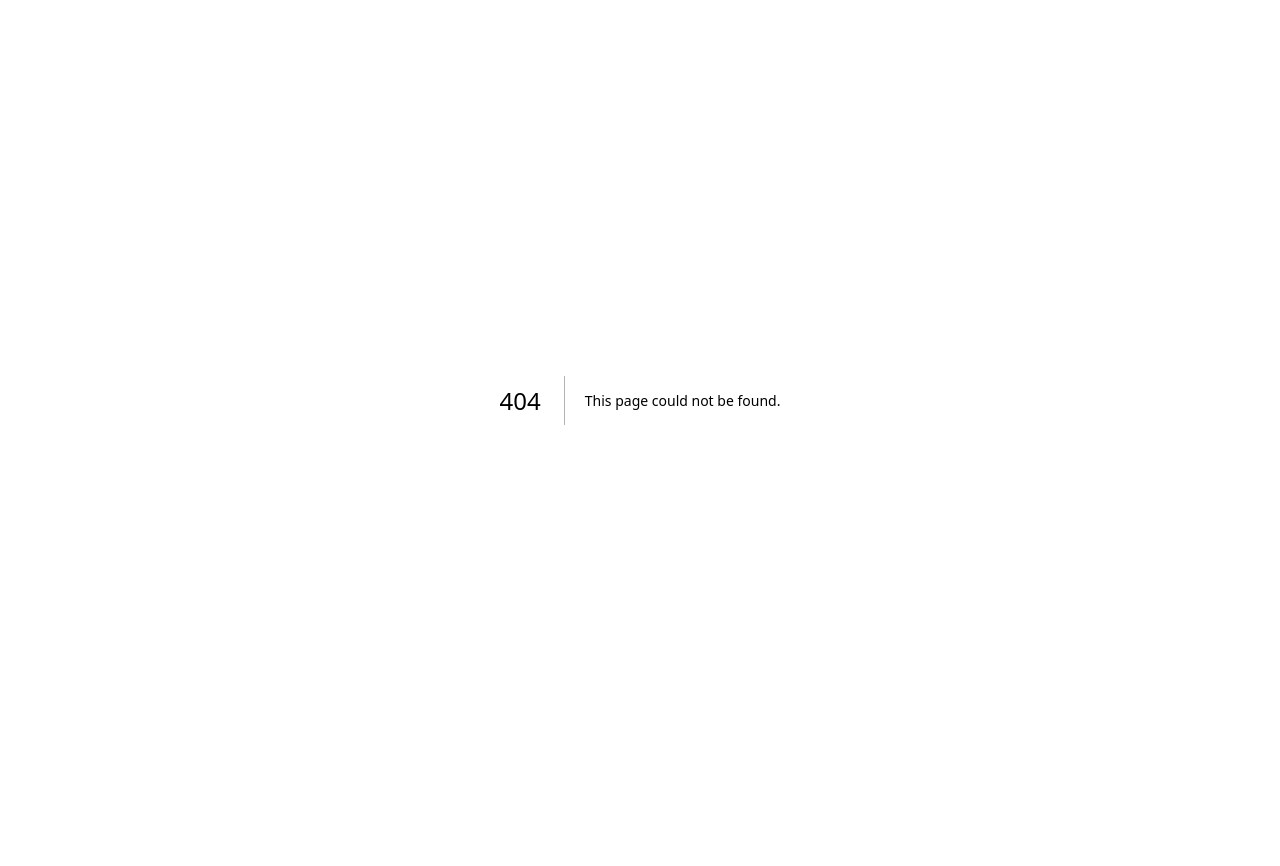
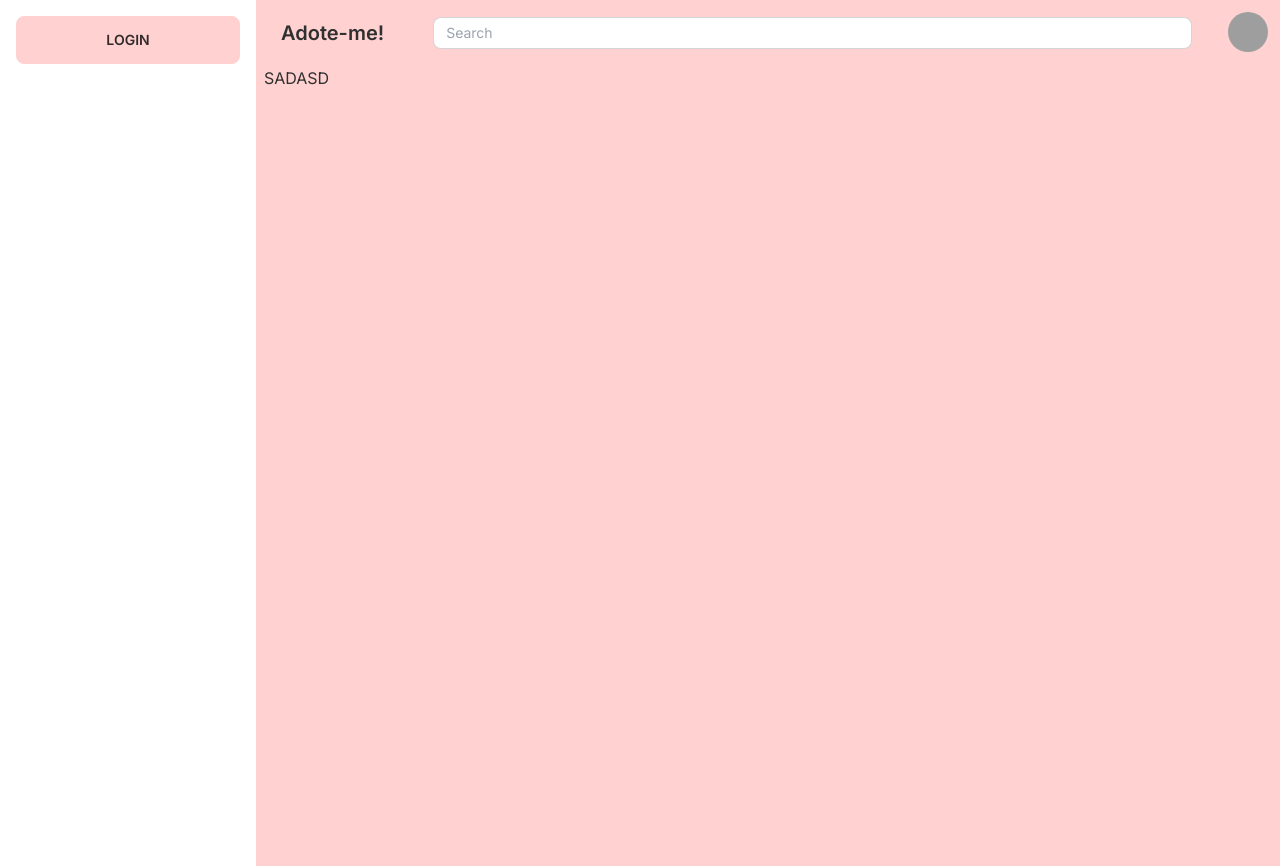
Before and after one commit to Bruno-Venturini/adote-me, a Next.js app in the folder adote-me/: page /dashboard in a window 1280 px wide. Before the commit this address had no page. Before the commit the page ends 800 px from the top, so only its background shows below. Built offline with nearby package versions, Linux system fonts and the light colour scheme; grey boxes are pictures that could not be loaded.

Commit message:
#003 Iniciando criação de componentes e base do design

```diff
--- /dev/null
+++ b/adote-me/src/app/components/dashboard.tsx
@@ -0,0 +1,13 @@
+export function Dashboard() {
+    return (
+        <div className="bg-primary px-2">
+            <div className="relative h-screen w-full md:w-auto ...">
+                <div className="absolute inset-y-0 left-0 w-16 ...">
+                    <div className="flex gap-2">
+                        SADASD
+                    </div>
+                </div>
+            </div>
+        </div>
+    )
+}
--- /dev/null
+++ b/adote-me/src/app/components/navbar.tsx
@@ -0,0 +1,34 @@
+export function Navbar() {
+    return (
+        <div>
+            <div className="navbar bg-primary">
+                <div className="flex-0 gap-1">
+                    <a className="btn btn-ghost normal-case text-xl">Adote-me!</a>
+                </div>
+                <div className="flex-auto gap-2 px-8">
+                    <input type="text" placeholder="Search" className="input input-sm input-bordered w-full"/>
+                </div>
+                <div className="flex-none gap-2">
+                    <div className="dropdown dropdown-end">
+                        <label tabIndex="0" className="btn btn-ghost btn-circle avatar">
+                            <div className="w-10 rounded-full">
+                                <img src="https://cdn-icons-png.flaticon.com/512/149/149071.png"/>
+                            </div>
+                        </label>
+                        <ul tabIndex="0"
+                            className="mt-3 p-2 shadow menu menu-sm dropdown-content bg-primary rounded-box w-52">
+                            <li>
+                                <a className="justify-between">
+                                    Profile
+                                    <span className="badge">New</span>
+                                </a>
+                            </li>
+                            <li><a>Settings</a></li>
+                            <li><a>Logout</a></li>
+                        </ul>
+                    </div>
+                </div>
+            </div>
+        </div>
+    )
+}
--- /dev/null
+++ b/adote-me/src/app/components/navigation.tsx
@@ -0,0 +1,17 @@
+import {Navbar} from "@/app/components/navbar";
+import {Sidebar} from "@/app/components/sidebar";
+import {Dashboard} from "@/app/components/dashboard";
+
+export function Navigation() {
+    return(
+        <div data-theme="mytheme" className="flex flex-row">
+            <div className="flex-initial">
+                <Sidebar></Sidebar>
+            </div>
+            <div className="flex-1">
+                <Navbar></Navbar>
+                <Dashboard></Dashboard>
+            </div>
+        </div>
+    )
+}
--- /dev/null
+++ b/adote-me/src/app/components/sidebar.tsx
@@ -0,0 +1,18 @@
+import {Navbar} from "@/app/components/navbar";
+
+export function Sidebar() {
+
+    return(
+        <div className="drawer-open">
+            <input id="my-drawer" type="checkbox" className="drawer-toggle"/>
+            <div className="drawer-side">
+                <label htmlFor="my-drawer" className="drawer-overlay"></label>
+                <ul className="menu p-4 w-64 h-full bg-base-100 text-base-content">
+                    <button className="btn btn-primary">
+                        Login
+                    </button>
+                </ul>
+            </div>
+        </div>
+    )
+}
--- /dev/null
+++ b/adote-me/src/app/dashboard/page.tsx
@@ -0,0 +1,11 @@
+import Image from "next/image";
+import {Navigation} from "@/app/components/navigation";
+
+export default function Page() {
+    return (
+        <div className="bg-primary">
+            <Navigation>
+            </Navigation>
+        </div>
+    )
+}
--- a/adote-me/src/app/globals.css
+++ b/adote-me/src/app/globals.css
@@ -25,3 +25,20 @@ body {
     )
     rgb(var(--background-start-rgb));
 }
+
+::-webkit-scrollbar {
+  width: 5px;
+  height: 5px;
+}
+::-webkit-scrollbar-thumb {
+  background: linear-gradient(13deg, #7bcfeb 14%, #e685d3 64%);
+  border-radius: 10px;
+}
+::-webkit-scrollbar-thumb:hover {
+  background: linear-gradient(13deg, #c7ceff 14%, #f9d4ff 64%);
+}
+::-webkit-scrollbar-track {
+  background: #ffffff;
+  border-radius: 10px;
+  box-shadow: inset 7px 10px 12px #f0f0f0;
+}
--- a/adote-me/tailwind.config.js
+++ b/adote-me/tailwind.config.js
@@ -14,5 +14,23 @@ module.exports = {
       },
     },
   },
+  daisyui: {
+    themes: [
+      {
+        mytheme: {
+          "primary": "#FFD2D2",
+          "secondary": "#F26363",
+          "accent": "#A63333",
+          "neutral": "#d1d5db",
+          "base-100": "#FFFFFF",
+          "base-200": "#9ca3af",
+          "info": "#3abff8",
+          "success": "#36d399",
+          "warning": "#fbbd23",
+          "error": "#A63333",
+        },
+      },
+    ],
+  },
   plugins: [require("daisyui")]
 }
```
